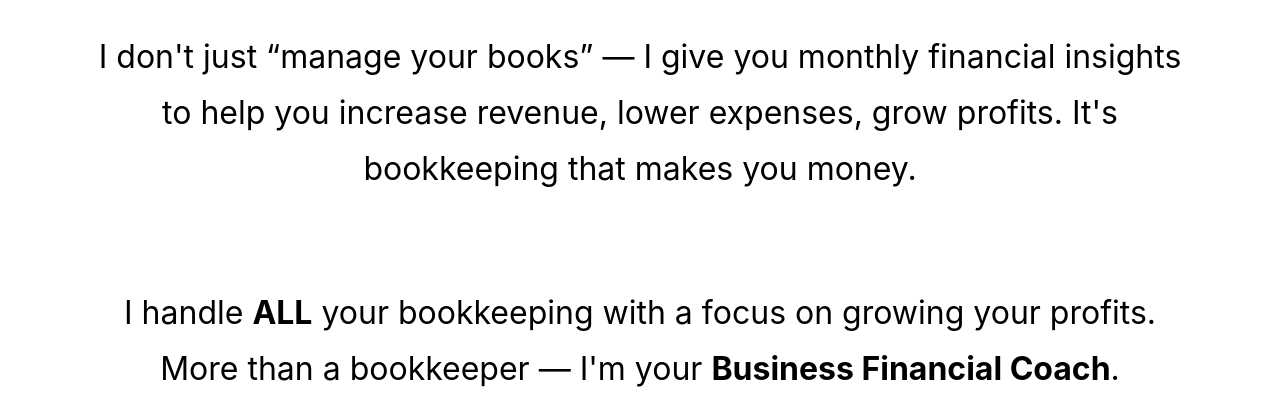
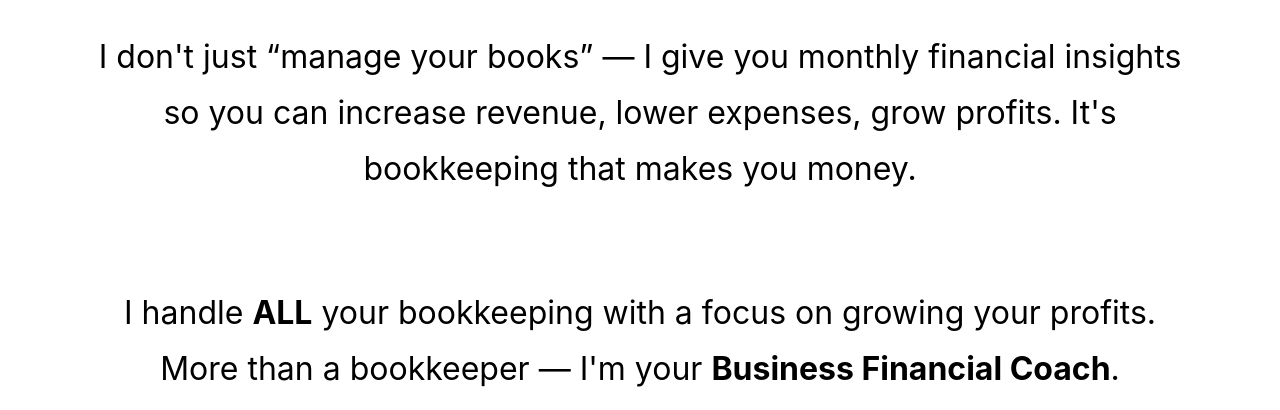
Before and after one commit to rushebrady/TCB, a plain HTML site: page index.html in a window 1280 px wide. Shown: the part 687-1097 px from the top of the page. Drawn offline with Linux system fonts and the light colour scheme.

Commit message:
Update index.html

```diff
--- a/index.html
+++ b/index.html
@@ -43,7 +43,7 @@
                 <h1 class="masthead-heading">Bookkeeping for Contractors Colorado</h1>
                 <h2>[grow your business with the leading expert bookkeeper for Colorado contractors]</h2>
                 <div class="masthead-subheading">David Rushe Brady<br>rushe@rushebrady.com<br>720-593-0103</div>
-                <p>I don't just &ldquo;manage your books&rdquo; &mdash; I give you monthly financial insights to help you increase revenue, lower expenses, grow profits. It's bookkeeping that makes you money.</p>
+                <p>I don't just &ldquo;manage your books&rdquo; &mdash; I give you monthly financial insights so you can increase revenue, lower expenses, grow profits. It's bookkeeping that makes you money.</p>
                 <p>&nbsp;</p>
                 <p>I handle <span style="font-weight:700;">ALL</span> your bookkeeping with a focus on growing your profits. More than a bookkeeper &mdash; I'm your <span style="font-weight:700;">Business Financial Coach</span>.</p>
             </div>
```
